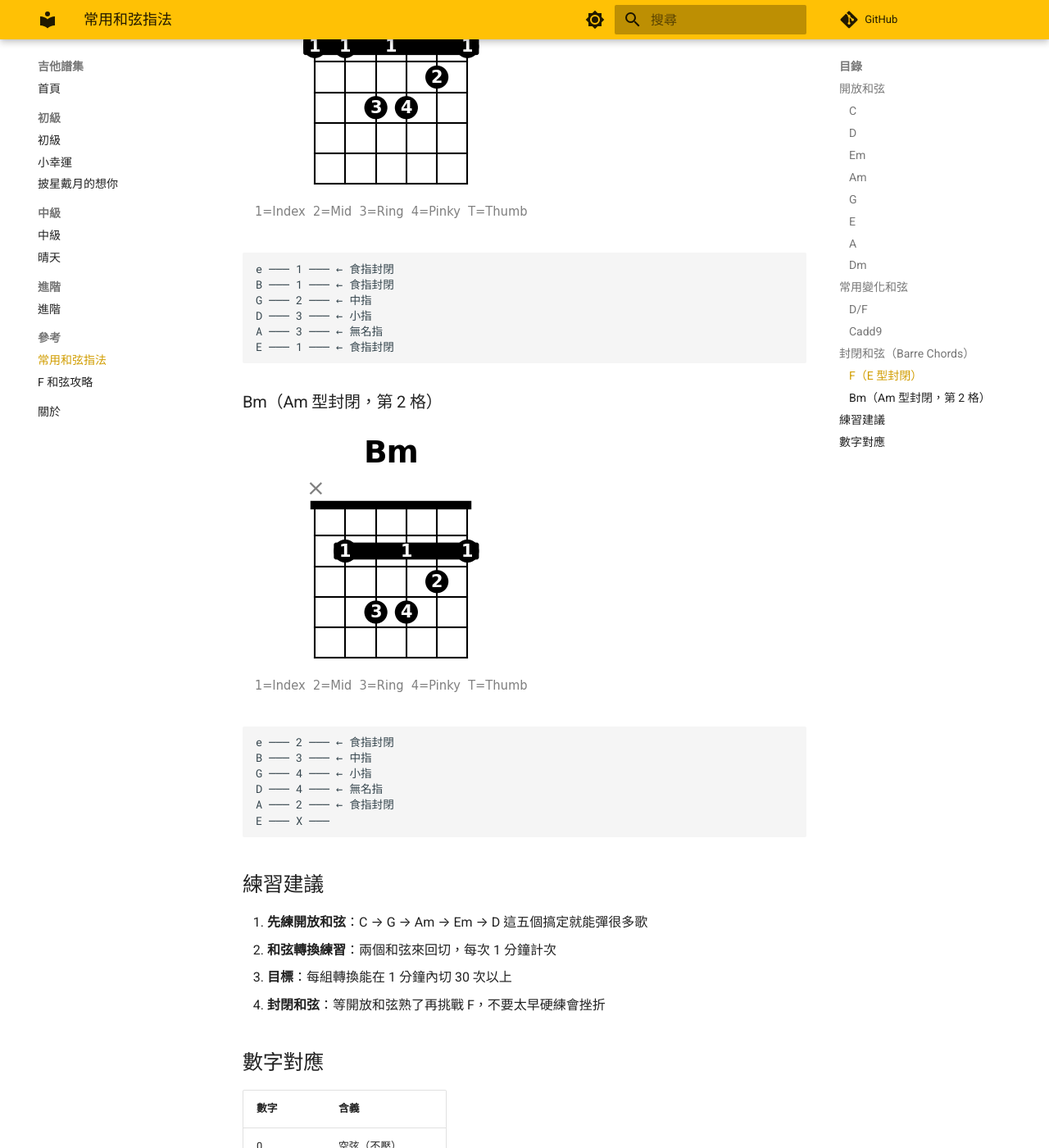
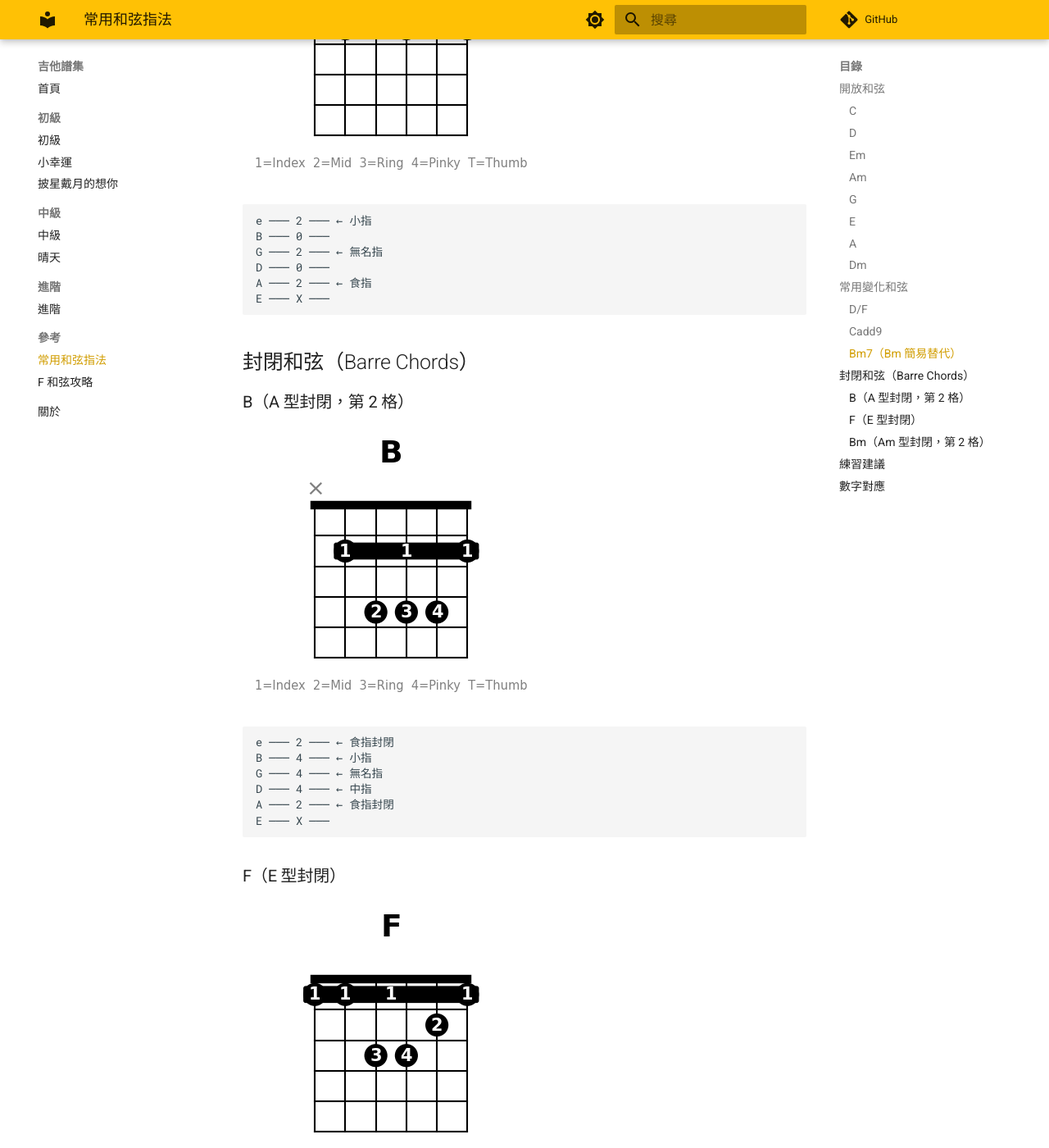
Before and after one commit to justmaker/guitar-scores, an MkDocs documentation site: the page built from docs/reference/chords.md, in a window 1280 px wide and 1400 px high, scrolled down 6333 px. Shown: the whole window at 82% size. Built offline with MkDocs 1.6.1 and Material for MkDocs 9.7.7, drawn with Linux system fonts in a browser that asks for light colours; comment, search, counter and statistics services are not loaded.

Commit message:
feat: 和弦表加入 Bm7 + B

````diff
--- a/docs/reference/chords.md
+++ b/docs/reference/chords.md
@@ -131,7 +131,31 @@ A ─── 3 ─── ← 無名指
 E ─── X ───
 ```
 
+### Bm7（Bm 簡易替代）
+![Bm7](img/bm7.png)
+
+```
+e ─── 2 ─── ← 小指
+B ─── 0 ───
+G ─── 2 ─── ← 無名指
+D ─── 0 ───
+A ─── 2 ─── ← 食指
+E ─── X ───
+```
+
 ## 封閉和弦（Barre Chords）
+
+### B（A 型封閉，第 2 格）
+![B](img/b.png)
+
+```
+e ─── 2 ─── ← 食指封閉
+B ─── 4 ─── ← 小指
+G ─── 4 ─── ← 無名指
+D ─── 4 ─── ← 中指
+A ─── 2 ─── ← 食指封閉
+E ─── X ───
+```
 
 ### F（E 型封閉）
 ![F](img/f.png)
````
Also changed, not shown: docs/reference/img/b.png (added), docs/reference/img/bm7.png (added).
